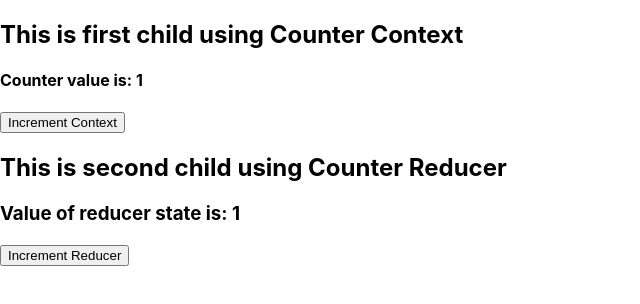
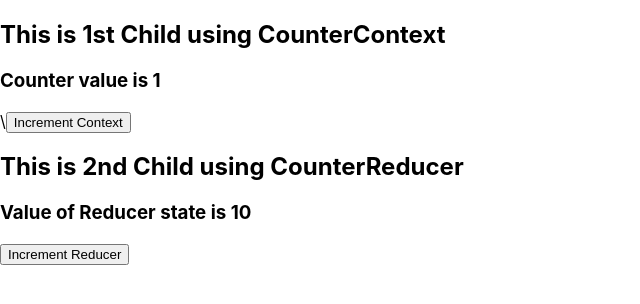
Before and after one commit to abufurqan/bc2020_assignment05, a React (Create React App) app: page / in a window 1280 px wide. Shown: the top 304 px of the page, without its empty margins (0-640 px from the left). Built offline with nearby package versions, Linux system fonts and the light colour scheme.

Commit message:
multiple files updated

```diff
--- a/src/Child.js
+++ b/src/Child.js
@@ -1,20 +1,17 @@
-import React, { useContext } from 'react';
-import counterContext from './CounterContext';
+import React, { useContext } from 'react'
+import CounterContext from './CounterContext.js'
 
-const Child = () => {
-
-    let counterValue = useContext(counterContext)
+const Child = (props)=> {
+    let counterValue = useContext(CounterContext)
 
     return (
         <div>
-            <h2>This is first child using Counter Context</h2>
-            <h4>Counter value is: {counterValue[0]}</h4>
-
-            <button onClick={()=> {counterValue[1](++counterValue[0])}}>
-                Increment Context
-            </button>
+            <h2> This is 1st Child using CounterContext </h2>
+            <h3> Counter value is {counterValue} </h3>\
+            <button onClick = {()=> {counterValue[1](++counterValue[0])}}>Increment Context</button>
         </div>
     )
+
 }
 
 export default Child;
--- a/src/Child2.js
+++ b/src/Child2.js
@@ -1,18 +1,17 @@
-import React, { useReducer } from 'react';
-import CounterReducer from './CounterReducer';
+import React, { useReducer } from 'react'
+import CounterReducer from './CounterReducer.js'
 
-const Child2 = () => {
+const Child2 = (props)=> {
+    let [state,dispatch] = useReducer(CounterReducer, 10)
 
-    let [state, dispatch] =  useReducer(CounterReducer, 1);
-
-    return(
+    return (
         <div>
-            <h2>This is second child using Counter Reducer</h2>
-
-            <h3>Value of reducer state is: {state}</h3>
-            <button onClick={()=>dispatch('INCREMENT')}>Increment Reducer</button>
+            <h2> This is 2nd Child using CounterReducer </h2>
+            <h3> Value of Reducer state is {state} </h3>
+            <button onClick = {()=> dispatch('INCREMENT')}>Increment Reducer</button>
         </div>
     )
+
 }
 
 export default Child2;
--- a/src/CounterContext.js
+++ b/src/CounterContext.js
@@ -1,5 +1,5 @@
-import React, { createContext } from 'react';
+import  {createContext} from 'react'
 
-const counterContext = createContext(5);
+const CounterContext = createContext(0);
 
-export default counterContext;
+export default CounterContext;
--- a/src/CounterReducer.js
+++ b/src/CounterReducer.js
@@ -2,6 +2,8 @@ const counterReducer = (state, action) => {
   switch (action) {
     case 'INCREMENT':
       return state + 1
+      default:
+          throw new Error()
   }
 }
 
```
Also changed, not shown: src/Parent.js (+7 -6 lines).
